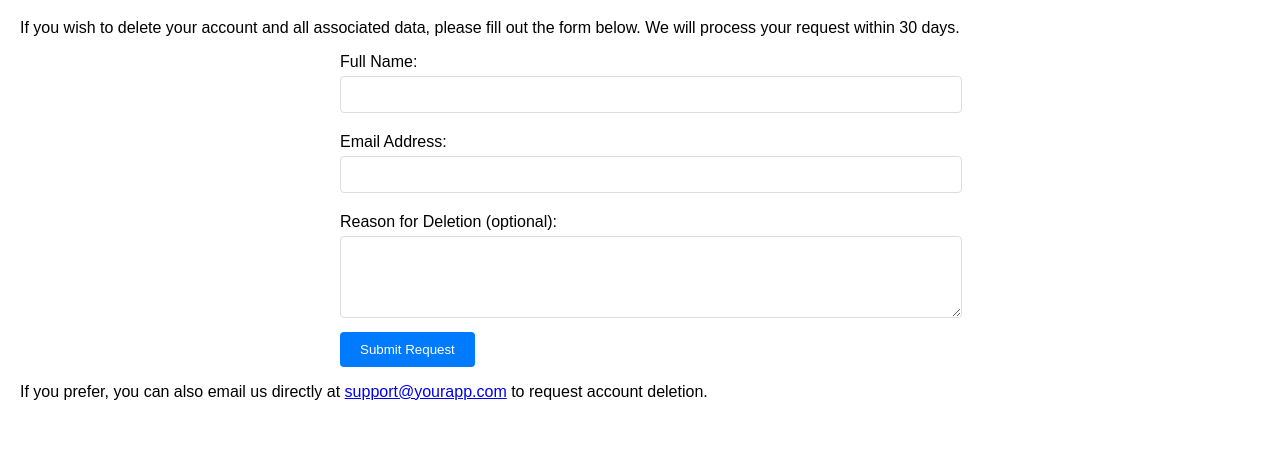
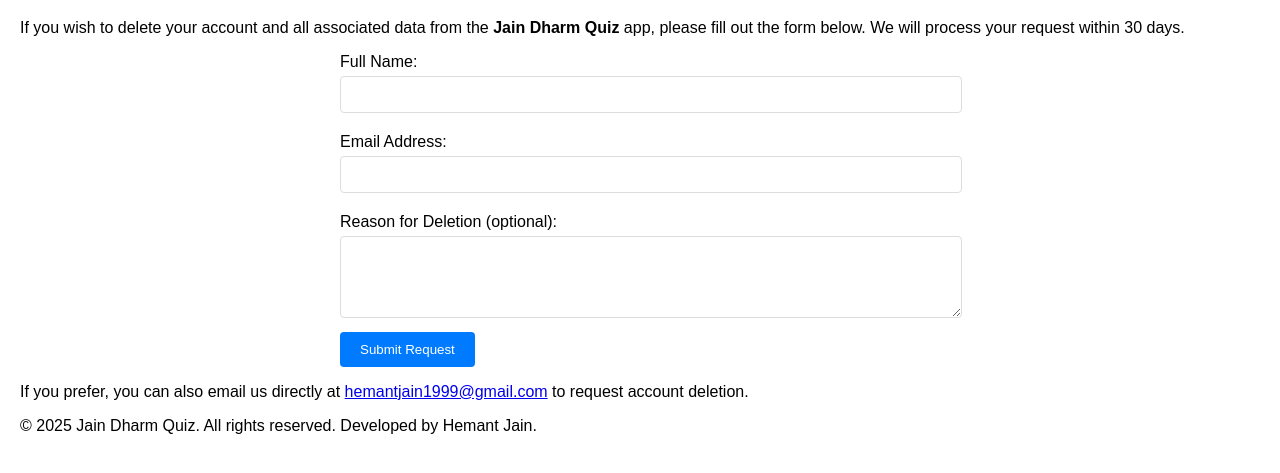
Before and after one commit to hemantj99/account-deletion-request, a plain HTML site: page index.html in a window 1280 px wide. Shown: the part 61-534 px from the top of the page. Drawn offline with Linux system fonts and the light colour scheme.

Commit message:
Update index.html

```diff
--- a/index.html
+++ b/index.html
@@ -3,7 +3,7 @@
 <head>
     <meta charset="UTF-8">
     <meta name="viewport" content="width=device-width, initial-scale=1.0">
-    <title>Request Account Deletion</title>
+    <title>Jain Dharm Quiz APP Request Account Deletion</title>
     <style>
         body {
             font-family: Arial, sans-serif;
@@ -42,7 +42,7 @@
 </head>
 <body>
     <h1>Request Account Deletion</h1>
-    <p>If you wish to delete your account and all associated data, please fill out the form below. We will process your request within 30 days.</p>
+    <p>If you wish to delete your account and all associated data from the <strong>Jain Dharm Quiz</strong> app, please fill out the form below. We will process your request within 30 days.</p>
 
     <form action="https://formspree.io/f/xpwanwqq" method="POST">
         <label for="name">Full Name:</label>
@@ -57,6 +57,10 @@
         <button type="submit">Submit Request</button>
     </form>
 
-    <p>If you prefer, you can also email us directly at <a href="mailto:support@yourapp.com">support@yourapp.com</a> to request account deletion.</p>
+    <p>If you prefer, you can also email us directly at <a href="mailto:hemantjain1999@gmail.com">hemantjain1999@gmail.com</a> to request account deletion.</p>
+
+    <footer>
+        <p>&copy; 2025 Jain Dharm Quiz. All rights reserved. Developed by Hemant Jain.</p>
+    </footer>
 </body>
 </html>
```
